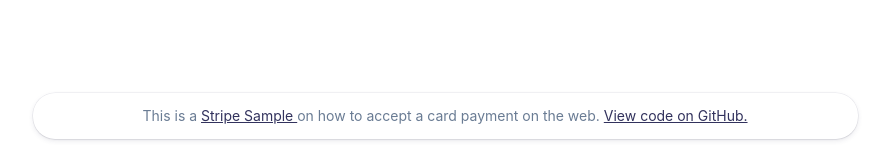
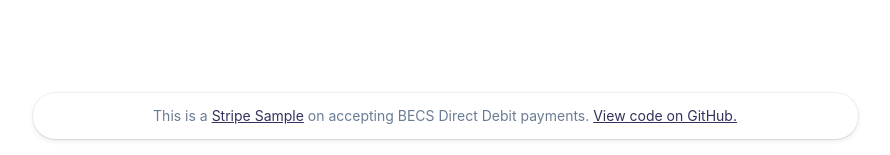
Before and after one commit to stripe-archive/au-becs-debit-payment, a PHP site: page / in a window 1280 px wide. Shown: the part 645-800 px from the top of the page, without its empty margins (195-1085 px from the left). Run offline with PHP 8.4, Linux system fonts and the light colour scheme; some libraries are stand-ins or nearby versions.

Commit message:
Fix banner.

```diff
--- a/client/web/css/global.css
+++ b/client/web/css/global.css
@@ -236,7 +236,7 @@ pre {
   box-sizing: border-box;
   padding: 15px;
   line-height: 1.15;
-  position: absolute;
+  position: fixed;
   bottom: 2vh;
   left: 0;
   right: 0;
--- a/client/web/index.html
+++ b/client/web/index.html
@@ -98,8 +98,8 @@
     <div class="banner">
       <span>
         This is a
-        <a href="https://github.com/stripe-samples"> Stripe Sample </a> on how
-        to accept a card payment on the web.
+        <a href="https://github.com/stripe-samples"> Stripe Sample</a> on
+        accepting BECS Direct Debit payments.
         <a
           href="https://github.com/stripe-samples/web-elements-sepa-debit-payment"
         >
```
